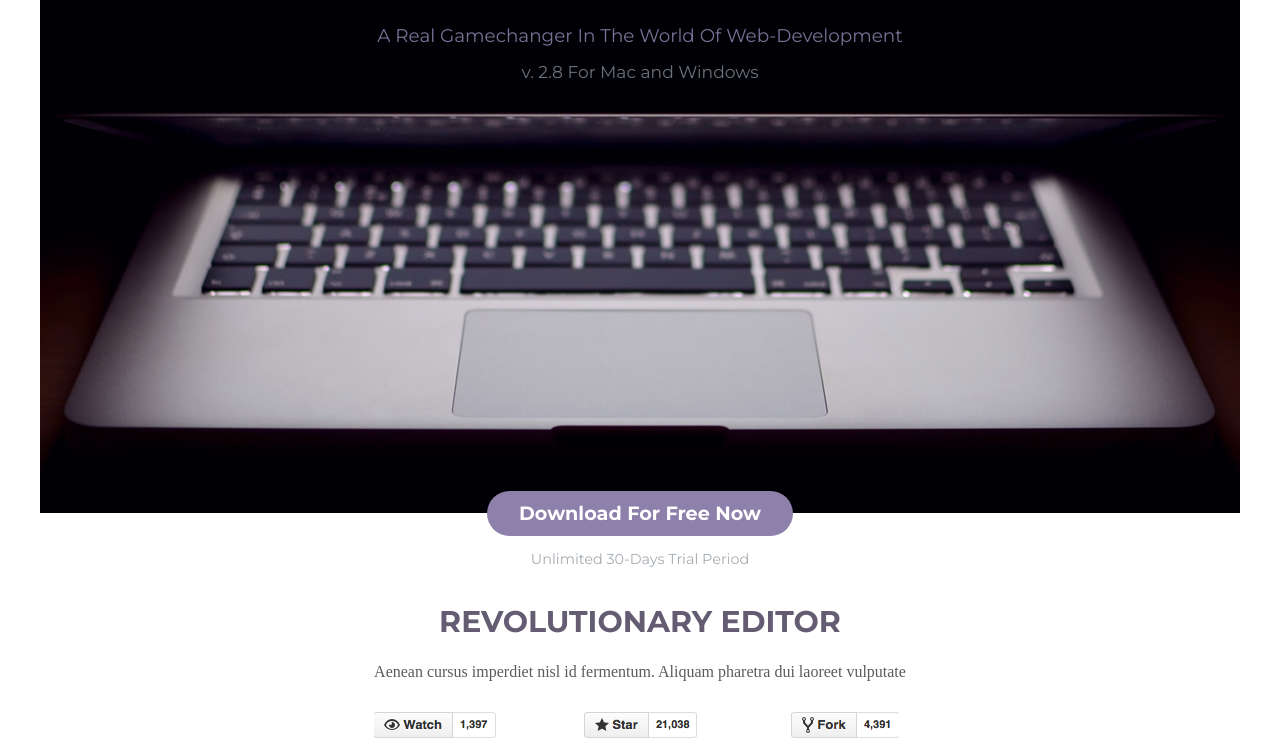
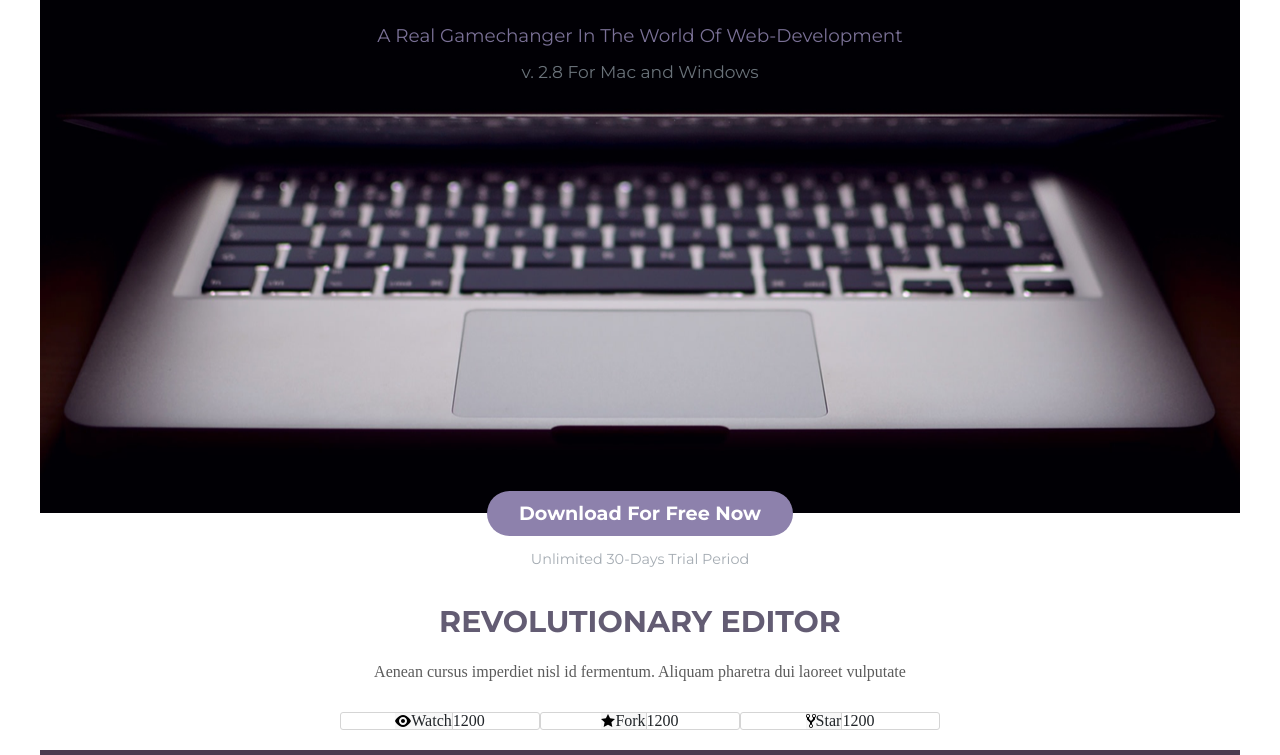
Before and after one commit to emin-alizada/step-project-forkio, a website: page index.html in a window 1280 px wide. Shown: the part 185-940 px from the top of the page. Drawn offline with nearby package versions, Linux system fonts and the light colour scheme; files that its build step writes are made by us from their sources; files whose address does not match are found by name.

Commit message:
svg fixes

```diff
--- a/index.html
+++ b/index.html
@@ -69,13 +69,29 @@
                 <p class="text-center rev-editor__paragraph">Aenean cursus imperdiet nisl id fermentum. Aliquam pharetra dui laoreet vulputate
                 </p>
             </div>
-        </div>
-        <div class="row justify-content-center">
-            <div class="col-5 col-md-2 d-flex justify-content-center rev-editor__buttons"><img src="dist/img/rev-editor/watch.png" alt="">
-            </div>
-            <div class="col-5 col-md-2 d-flex justify-content-center rev-editor__buttons"><img src="dist/img/rev-editor/star.png" alt="">
-            </div>
-            <div class="col-5 col-md-2 d-flex justify-content-center rev-editor__buttons"><img src="dist/img/rev-editor/fork.png" alt="">
+            <div class="row justify-content-center">
+                <div class="col-5 col-md-2 d-flex justify-content-center rev-editor__buttons">
+                    <div class="rev-editor__svg-and-name d-flex">
+                        <svg class="octicon octicon-eye v-align-text-bottom" viewBox="0 0 16 16" version="1.1" width="16" height="16" aria-hidden="true"><path fill-rule="evenodd" d="M8.06 2C3 2 0 8 0 8s3 6 8.06 6C13 14 16 8 16 8s-3-6-7.94-6zM8 12c-2.2 0-4-1.78-4-4 0-2.2 1.8-4 4-4 2.22 0 4 1.8 4 4 0 2.22-1.78 4-4 4zm2-4c0 1.11-.89 2-2 2-1.11 0-2-.89-2-2 0-1.11.89-2 2-2 1.11 0 2 .89 2 2z"></path></svg>
+                        <h4 class="rev-editor__button-name">Watch</h4>
+                    </div>
+                    <div class="rev-editor__views"><p>1200</p></div>
+                </div>
+                <div class="col-5 col-md-2 d-flex justify-content-center rev-editor__buttons">
+                    <div class="rev-editor__svg-and-name d-flex">
+                        <svg class="octicon octicon-star v-align-text-bottom" viewBox="0 0 14 16" version="1.1" width="14" height="16" aria-hidden="true"><path fill-rule="evenodd" d="M14 6l-4.9-.64L7 1 4.9 5.36 0 6l3.6 3.26L2.67 14 7 11.67 11.33 14l-.93-4.74L14 6z"></path></svg>
+                        <h4 class="rev-editor__button-name">Fork</h4>
+                    </div>
+                    <div class="rev-editor__views"><p>1200</p></div>
+
+                </div>
+                <div class="col-5 col-md-2 d-flex justify-content-center rev-editor__buttons">
+                    <div class="rev-editor__svg-and-name d-flex">
+                        <svg class="octicon octicon-repo-forked v-align-text-bottom" viewBox="0 0 10 16" version="1.1" width="10" height="16" aria-hidden="true"><path fill-rule="evenodd" d="M8 1a1.993 1.993 0 00-1 3.72V6L5 8 3 6V4.72A1.993 1.993 0 002 1a1.993 1.993 0 00-1 3.72V6.5l3 3v1.78A1.993 1.993 0 005 15a1.993 1.993 0 001-3.72V9.5l3-3V4.72A1.993 1.993 0 008 1zM2 4.2C1.34 4.2.8 3.65.8 3c0-.65.55-1.2 1.2-1.2.65 0 1.2.55 1.2 1.2 0 .65-.55 1.2-1.2 1.2zm3 10c-.66 0-1.2-.55-1.2-1.2 0-.65.55-1.2 1.2-1.2.65 0 1.2.55 1.2 1.2 0 .65-.55 1.2-1.2 1.2zm3-10c-.66 0-1.2-.55-1.2-1.2 0-.65.55-1.2 1.2-1.2.65 0 1.2.55 1.2 1.2 0 .65-.55 1.2-1.2 1.2z"></path></svg>
+                        <h4 class="rev-editor__button-name">Star</h4>
+                    </div>
+                    <div class="rev-editor__views"><p>1200</p></div>
+                </div>
             </div>
         </div>
     </div>
--- a/src/scss/_rev-editor.scss
+++ b/src/scss/_rev-editor.scss
@@ -18,6 +18,13 @@
         margin-bottom: 2rem;
     }
     &__buttons {
+        border: 1px solid #d5d5d5;
         margin-bottom: 1.25rem;
+        border-radius: 3px;
+    }
+
+    &__svg-and-name{
+        background-color: #f8f8f8;
+        border-right: 1px solid #d5d5d5;
     }
 }
```
